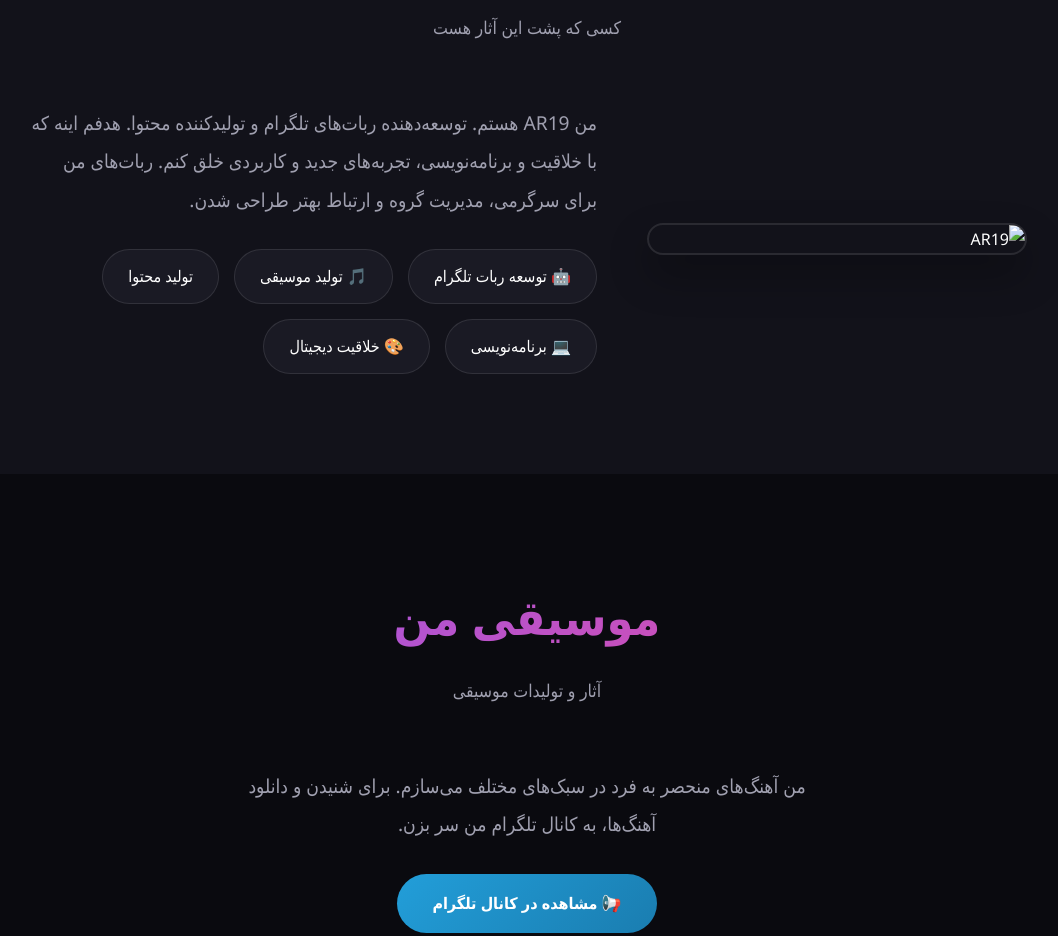
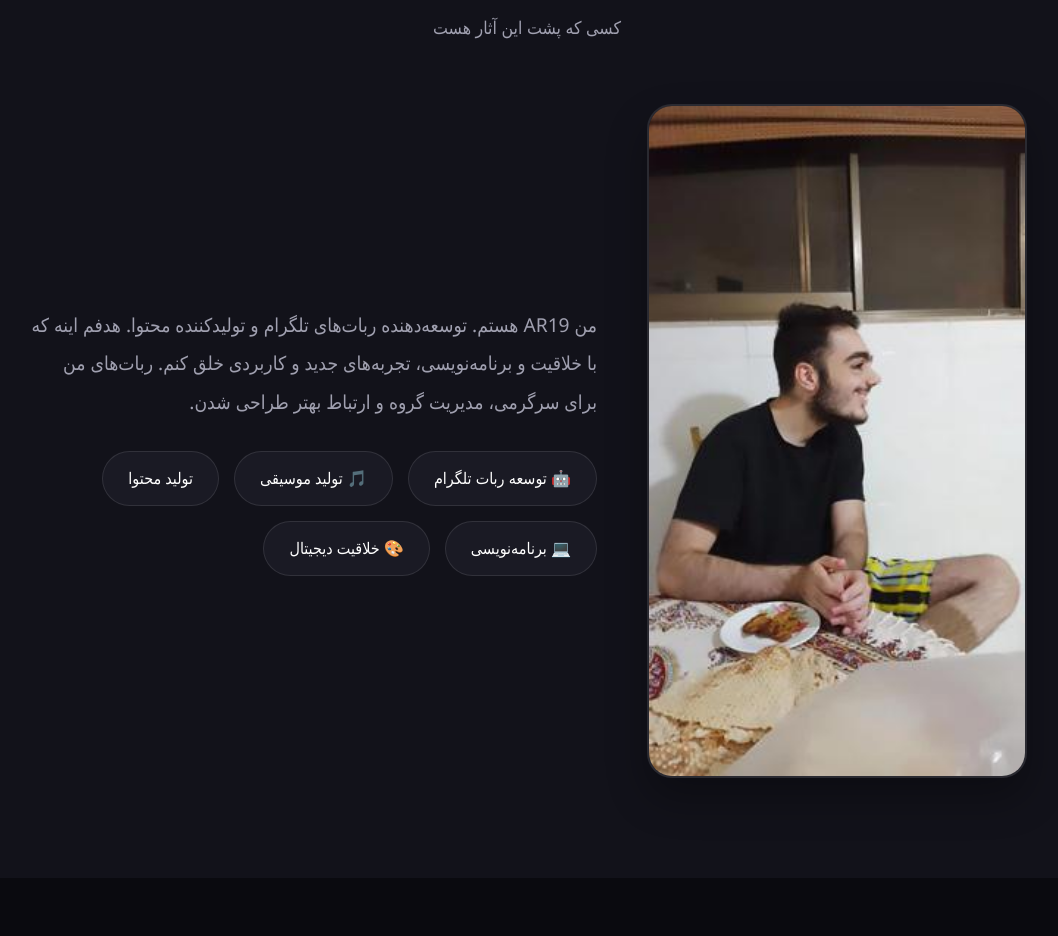
Before and after one commit to ar19irrr/ar19-site, a plain HTML site: page index.html in a window 1280 px wide. Shown: the part 989-1925 px from the top of the page, without its empty margins (113-1171 px from the left). Drawn offline with Linux system fonts and the light colour scheme.

Commit message:
index.html

```diff
--- a/index.html
+++ b/index.html
@@ -756,7 +756,7 @@
                 <div class="about-image">
                     <div class="about-img-box">
                         <!-- ️ عکس خودت رو اینجا بذار (راهنما پایین صفحه) -->
-                        <img src="your-photo.jpg" alt="AR19">
+                        <img src="photo.jpg" alt="AR19">
                     </div>
                 </div>
                 <div>
```
